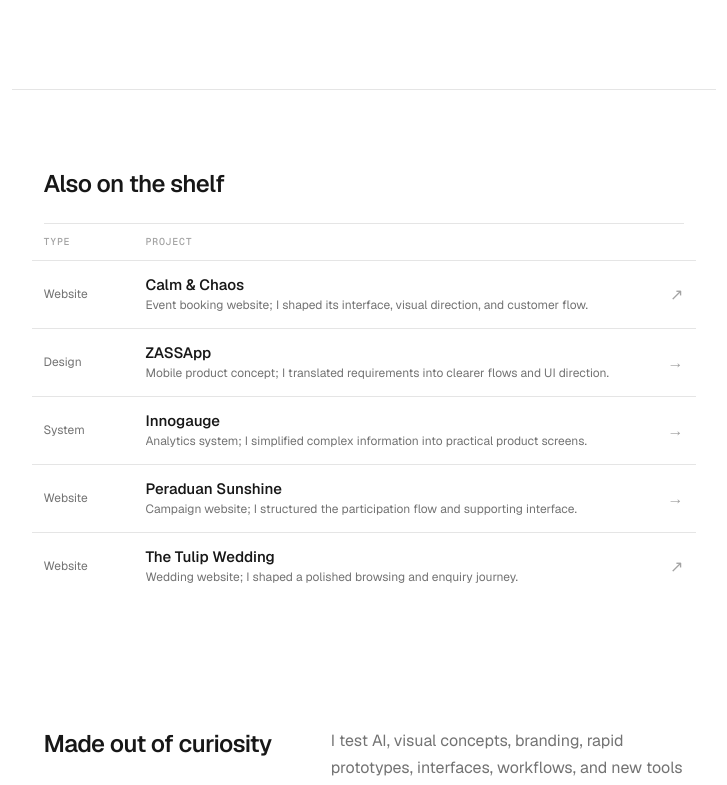
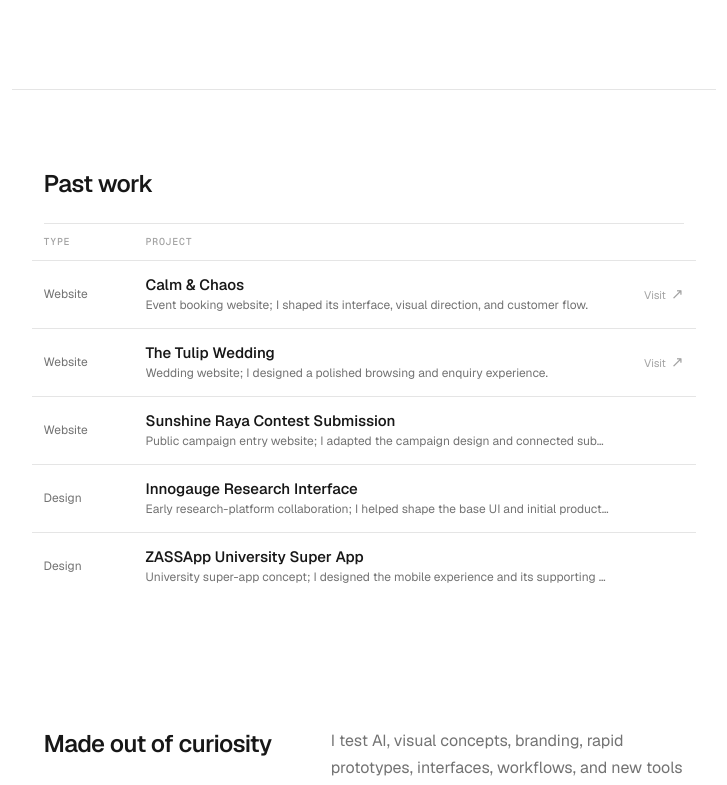
Before and after one commit to infyramy/zi-portfolio, a React (Vite) app: page / in a window 1280 px wide. Shown: the part 1788-2573 px from the top of the page, without its empty margins (269-996 px from the left). Built offline with nearby package versions, Linux system fonts and the light colour scheme.

Commit message:
Refine selected and past work content

```diff
--- a/src/App.jsx
+++ b/src/App.jsx
@@ -170,7 +170,7 @@ function SiteChrome({ route }) {
         <nav className="menu-nav" aria-label="Primary navigation">
           <SectionLink id="introduction" title="About" onNavigate={close}/>
           <SectionLink id="work-highlights" title="Selected work" onNavigate={close}/>
-          <SectionLink id="past-work" title="Project archive" onNavigate={close}/>
+          <SectionLink id="past-work" title="Past work" onNavigate={close}/>
           <SectionLink id="experiments" title="Experiments" onNavigate={close}/>
           <SectionLink id="infyra" title="Built together" onNavigate={close}/>
           <SectionLink id="photography" title="Photography" onNavigate={close}/>
@@ -476,7 +476,7 @@ function Home() {
       <SocialLinks/>
     </section>
     <WhatIWorkWith/>
-    <section className="section-heading page-column" id="work-highlights" data-motion="copy"><h2>A few things worth showing</h2><p>A closer look at products, interfaces, websites and systems I helped shape.</p></section>
+    <section className="section-heading page-column" id="work-highlights" data-motion="copy"><h2>Selected work</h2><p>A closer look at products, interfaces, websites and systems I helped shape.</p></section>
     <WorkReel items={workHighlights} label="Work highlights"/>
     <PastWork/>
     <section className="experiment-section" id="experiments"><div className="page-column experiment-intro" data-motion="copy"><h2>Made out of curiosity</h2><p>I test AI, visual concepts, branding, rapid prototypes, interfaces, workflows, and new tools almost daily — mainly to understand what is possible before deciding what is actually useful.</p></div><WorkReel items={experimentHighlights} label="Creative experiments"/><CodexActivity/></section>
@@ -506,11 +506,11 @@ function PhotographyGear(){
 
 function PastWork(){const items=[
   {type:"Website",title:"Calm & Chaos",description:"Event booking website; I shaped its interface, visual direction, and customer flow.",href:"https://calmandchaos.asia/book"},
-  {type:"Design",title:"ZASSApp",description:"Mobile product concept; I translated requirements into clearer flows and UI direction."},
-  {type:"System",title:"Innogauge",description:"Analytics system; I simplified complex information into practical product screens."},
-  {type:"Website",title:"Peraduan Sunshine",description:"Campaign website; I structured the participation flow and supporting interface."},
-  {type:"Website",title:"The Tulip Wedding",description:"Wedding website; I shaped a polished browsing and enquiry journey.",href:"https://thetulipwedding.com/"},
-];return <section className="story-section past-work page-column" id="past-work" data-motion="list"><div className="section-heading"><h2>Also on the shelf</h2></div><div className="project-index"><div className="project-index-head" aria-hidden="true"><span>Type</span><span>Project</span><span/></div>{items.map((item,index)=>{const content=<><span className="project-type">{item.type}</span><span className="project-summary"><strong>{item.title}</strong><span>{item.description}</span></span><span className="project-arrow" aria-hidden="true">{item.href?"↗":"→"}</span></>;const style={"--motion-index":index};return item.href?<a className="project-row" href={item.href} target="_blank" rel="noreferrer" key={item.title} style={style}>{content}</a>:<div className="project-row" key={item.title} style={style}>{content}</div>})}</div></section>}
+  {type:"Website",title:"The Tulip Wedding",description:"Wedding website; I designed a polished browsing and enquiry experience.",href:"https://thetulipwedding.com/"},
+  {type:"Website",title:"Sunshine Raya Contest Submission",description:"Public campaign entry website; I adapted the campaign design and connected submissions and receipt photos to Google Sheets and Drive."},
+  {type:"Design",title:"Innogauge Research Interface",description:"Early research-platform collaboration; I helped shape the base UI and initial product direction for further discussion."},
+  {type:"Design",title:"ZASSApp University Super App",description:"University super-app concept; I designed the mobile experience and its supporting sub-apps."},
+];return <section className="story-section past-work page-column" id="past-work" data-motion="list"><div className="section-heading"><h2>Past work</h2></div><div className="project-index"><div className="project-index-head" aria-hidden="true"><span>Type</span><span>Project</span><span/></div>{items.map((item,index)=>{const content=<><span className="project-type">{item.type}</span><span className="project-summary"><strong>{item.title}</strong><span>{item.description}</span></span>{item.href?<span className="project-visit">Visit <span aria-hidden="true">↗</span></span>:<span/>}</>;const style={"--motion-index":index};return item.href?<a className="project-row" href={item.href} target="_blank" rel="noreferrer" key={item.title} style={style}>{content}</a>:<div className="project-row" key={item.title} style={style}>{content}</div>})}</div></section>}
 
 const portfolioSections = [
   { title:"Projects", items:[
--- a/src/styles.css
+++ b/src/styles.css
@@ -301,7 +301,7 @@ strong{font-weight:620;color:var(--ink)}
 
 .past-work{padding-top:78px;border-top:1px solid var(--line)}
 .project-index{margin-top:24px;border-top:1px solid var(--line)}
-.project-index-head,.project-row{display:grid;grid-template-columns:88px minmax(0,1fr) 22px;gap:14px;align-items:center}
+.project-index-head,.project-row{display:grid;grid-template-columns:88px minmax(0,1fr) 58px;gap:14px;align-items:center}
 .project-index-head{min-height:36px;color:var(--faint);font:500 10px/1.35 var(--font-mono);text-transform:uppercase;letter-spacing:.07em}
 .project-row{min-height:68px;margin-inline:-12px;padding:12px;border-top:1px solid var(--line);transition:background .22s,color .22s,transform .28s var(--ease-out)}
 .project-row:hover{background:var(--surface-hover);color:var(--ink);transform:translateX(4px)}
@@ -309,8 +309,10 @@ strong{font-weight:620;color:var(--ink)}
 .project-summary{display:grid;min-width:0;gap:2px}
 .project-row strong{font-size:15px;line-height:1.35;font-weight:540;color:var(--ink)}
 .project-summary>span{min-width:0;overflow:hidden;color:var(--muted);font-size:12px;line-height:1.4;text-overflow:ellipsis;white-space:nowrap}
-.project-arrow{justify-self:end;color:var(--faint);font-size:16px;transition:transform .26s var(--ease-out),color .2s}
-.project-row:hover .project-arrow{color:var(--ink);transform:translate(2px,-1px)}
+.project-visit{justify-self:end;display:inline-flex;align-items:center;gap:5px;color:var(--faint);font-size:11px;transition:color .2s}
+.project-visit span{font-size:15px;transition:transform .32s var(--ease-out)}
+.project-row:hover .project-visit{color:var(--ink)}
+.project-row:hover .project-visit span{transform:translate(3px,-3px)}
 .more-work-visual{height:38px;display:flex;align-items:center;gap:5px;color:var(--faint)}
 .more-work-visual i{width:4px;height:4px;border-radius:50%;background:currentColor}
 
@@ -572,7 +574,7 @@ strong{font-weight:620;color:var(--ink)}
   .featured-copy{grid-template-columns:1fr;gap:22px;padding:20px 14px 17px}
   .product-proof{padding-top:17px;border-top:1px solid var(--line)}
   .past-work{padding-top:62px}
-  .project-index-head,.project-row{grid-template-columns:68px minmax(0,1fr) 18px;gap:9px}
+  .project-index-head,.project-row{grid-template-columns:68px minmax(0,1fr) 46px;gap:9px}
   .project-index-head{font-size:9px}
   .project-row{min-height:68px;margin-inline:-8px;padding:11px 8px}
   .project-type{font-size:10px;line-height:1.35}
```
Also changed, not shown: 1 other file (tests, documents, lock files or other folders).
